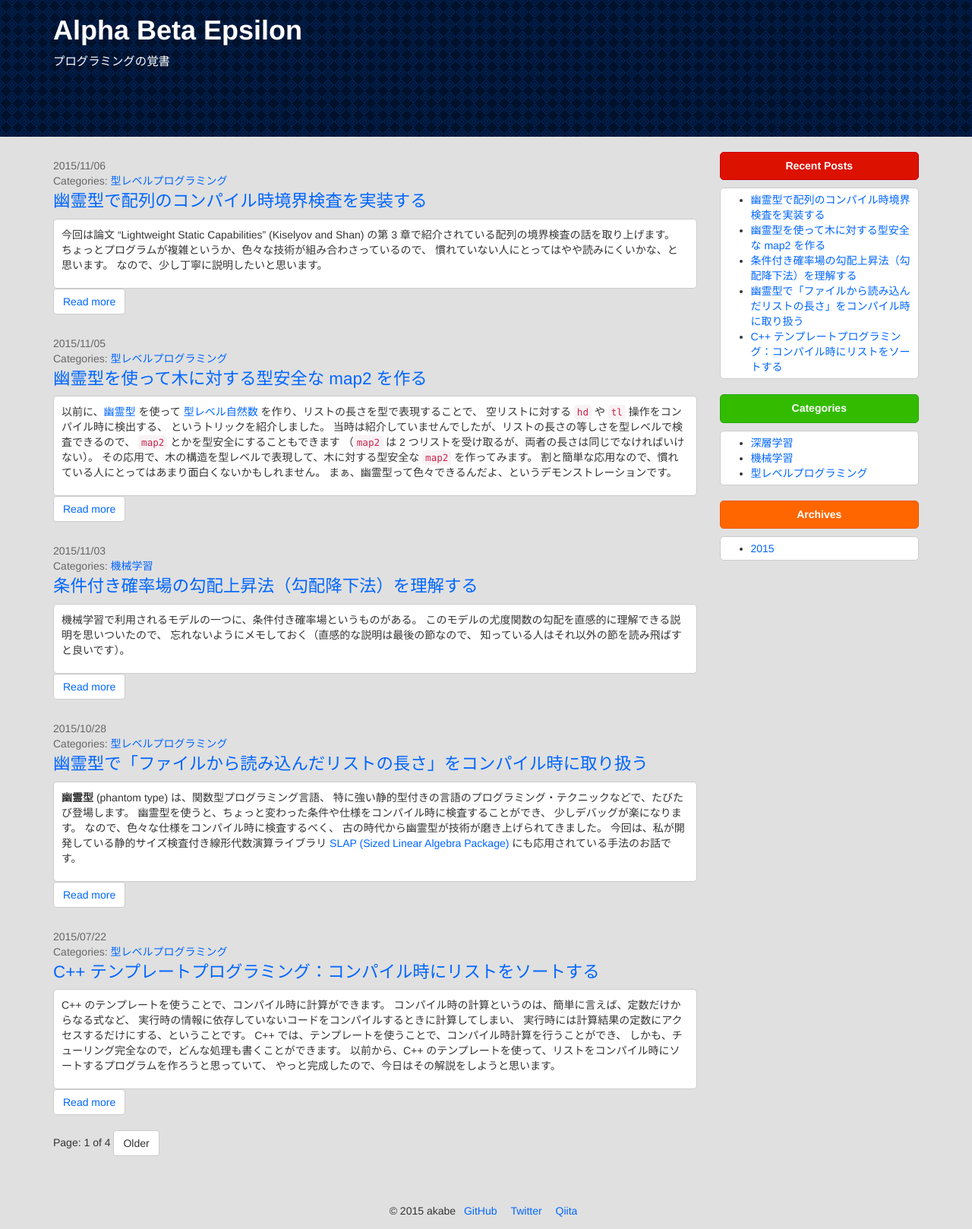
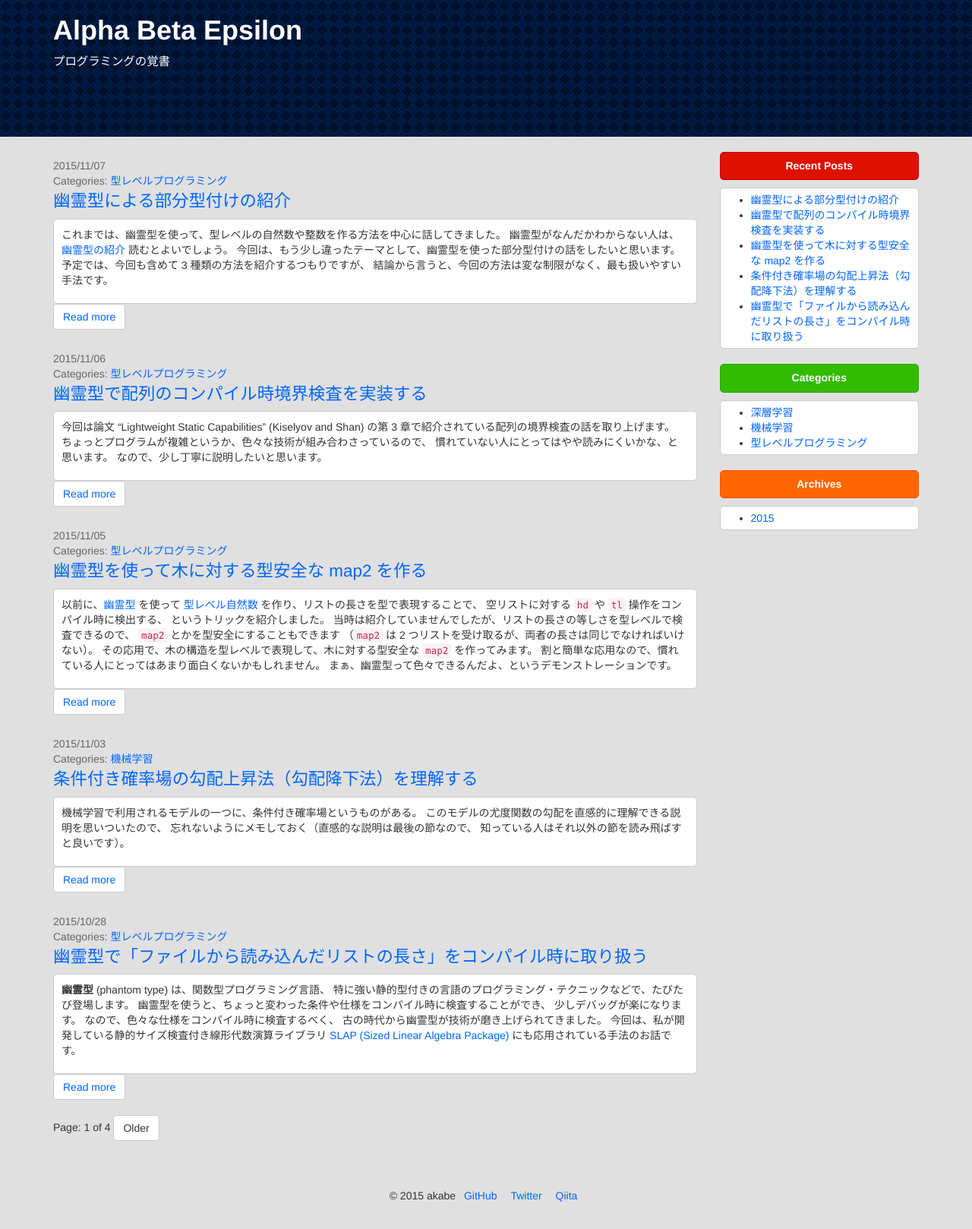
Before and after one commit to akabe/akabe.github.io, a Jekyll site: the page built from index.html, in a window 1280 px wide. Shown: the whole page at 76% size. Built offline with Jekyll 4.4.1, drawn with Linux system fonts in a browser that asks for light colours; Markdown is read by kramdown in place of the engine named in the settings; the list of posts is cut into pages by our own code; some of the changed lines change nothing that is shown.

Commit message:
Add 2015/11/07

````diff
--- /dev/null
+++ b/_posts/2015-11-07-PhantomTypeSubtypingIntro.md
@@ -0,0 +1,268 @@
+---
+layout: post
+title: "幽霊型による部分型付けの紹介"
+date: 2015-11-07
+category: 型レベルプログラミング
+---
+
+これまでは、幽霊型を使って、型レベルの自然数や整数を作る方法を中心に話してきました。
+幽霊型がなんだかわからない人は、
+[幽霊型の紹介]({{ site.baseurl }}/2015/06/PhantomTypeIntro/)
+読むとよいでしょう。
+今回は、もう少し違ったテーマとして、幽霊型を使った部分型付けの話をしたいと思います。
+予定では、今回も含めて 3 種類の方法を紹介するつもりですが、
+結論から言うと、今回の方法は変な制限がなく、最も扱いやすい手法です。
+
+# 基礎知識
+
+## 部分型って何？
+
+この記事では、便宜上、型は値の集合である、と思うことにしましょう
+（値の集合だと、一般的な型の定義としては狭すぎますが、あくまで説明の都合です）。
+例えば、`int` 型は整数の集合 $\\mathbb{Z}$、`nat` 型は自然数の集合 $\\mathbb{N}$、
+という具合に対応します。
+集合には、部分集合として包含関係があり、先程の例では $\\mathbb{N} \\subseteq \\mathbb{Z}$ です。
+`int` 型と `nat` 型についても、部分集合のような、型の上での大小関係を考えることができ、
+それが部分型です。
+`nat <: int`（`nat` は `int` の部分型）であり、
+`nat` 型を持つ式は `int` 型として解釈しても、安全です。
+例えば、`3 : nat` や `(1 + 2) : nat` を `3 : int` や `(1 + 2) : int` と思っても、
+別に問題はありません。
+でも、`int` 型の式を `nat` 型として解釈するのは危険です（例えば、`-4 : int` など）。
+
+|      | 自然数        |              | 整数          |
+|:----:|:-------------:|:------------:|:-------------:|
+| 集合 | $\\mathbb{N}$ | $\\subseteq$ | $\\mathbb{Z}$ |
+| 型   | `nat`         | `<:`         | `int`         |
+
+一般に、型 `t` を持つ任意の式が、型 `s` が期待される文脈で安全に使用できるとき、
+`t` は `s` の**部分型** (subtype) と言い、`t <: s` と書きます。
+身近な例だと、C や Java が `int` 型の値を `float` や `double` に暗黙に型変換してくれたり、
+オブジェクト指向のクラスの継承に近い（厳密には微妙に違う [[Su06](#Su06), [Co90](#Co90)]）。
+
+特定の種類の型に対してだけ、部分型付けを許していているプログラミング言語は多いです。
+例えば、OCaml だと多相バリアントやクラスでは部分型関係を使うことができるけど、
+好きな型にユーザ定義の部分型関係を導入することはできません。
+でも、無理やり部分型付けしたくなることもある。そこで、幽霊型の出番ですよ。
+早速、幽霊型のトリックの話をしたいところですが、次回の記事でも重要になる基礎知識のお話に、
+もうちょっとだけ、お付き合いください。
+
+## 共変と反変
+
+関数型の部分型関係がややトリッキーなので、紹介しておきます。
+`int -> nat` と `int -> int` について、`int -> nat <: int -> int` というのは直感的ですね。
+関数の戻り値である `nat` 型の値を `int` 型と思って使っても、安全です。
+では、`nat -> int` と `int -> int` はどうでしょうか？
+実は、さっきとは逆で、`int -> int <: nat -> int` になるのです！
+`nat -> int` 型の関数には、`nat` 型の値しか渡されないので、
+定義域を広げて `int -> int` としても大丈夫です。
+でも、もし仮に `nat -> int <: int -> int` と逆にしてしまうと、
+`nat -> int` 型の関数に `-42 : int` とかが渡されてしまう可能性があるので、型安全性が壊れます。
+
+一般的には、
+
+- `arg_ty1 :> arg_ty2` かつ `ret_ty1 <: ret_ty2` ならば、`arg_ty1 -> ret_ty1 <: arg_ty2 -> ret_ty2`
+
+となります。
+戻り値型の部分型不等号の向きは、関数型の部分型不等号の向きと同じであり、これを**共変** (covariant) と言います。
+一方で、引数型の部分型不等号の向きは逆であり、これを**反変** (contravariant) と言います。
+
+より一般に、共変・反変は関数型だけでなく、型演算子（のパラメータ）についても言えます。
+型演算子 `'a t` について、
+
+- `s1 <: s2` ならば `s1 t <: s2 t` であるとき、`'a` は共変
+- `s1 :> s2` ならば `s1 t <: s2 t` であるとき、`'a` は反変
+
+ちなみに、`s1 <: s2` でも `s1 :> s2` でも、`s1 t` と `s2 t` に部分型関係が成立しない場合は、
+**不変** (invariant) と言います。
+例えば、`'a list` は共変ですが、`'a ref` は不変です。
+関数型について言えば、`'a -> 'b` の `'a` は反変で、`'b` は共変です。
+
+# 幽霊型でユーザ定義の部分型関係を導入する
+
+今回は、ユーザ定義型のうち、特定の種類の型（クラスなど）にのみ、
+部分型付けを許すようなプログラミング言語を対象とした方法を紹介します。
+この方法を使うと、部分型付けがサポートされていないユーザ定義型に、部分型付けを導入することができます。
+OCaml では、多相バリアントとクラスで部分型付けをサポートしているので、
+これを使って、適当な型に部分型関係を導入してみましょう。
+
+## 多相バリアント・バージョン
+
+多相バリアントについて知らない人は、[OCaml マニュアル（和訳）4.2 多相バリアント ](http://ocaml.jp/refman/ch04s02.html)
+を読んでください。
+今回は、`float` と `int` について、`int <: float` のような部分型関係を導入しましょう。
+C や Java における、整数から浮動小数点数への暗黙の型変換のようなものです
+（ただし、今回は浮動小数点数から整数への暗黙の型変換を許さない）。
+今回は、幽霊型トリックの話なので、実行の効率とかは無視します。
+プログラムは以下のようになります。
+
+```OCaml
+module M1 : sig
+  type 'a t
+  val int : int -> [> `Int ] t                          (* 整数を wrap する *)
+  val float : float -> [> `Int | `NonInt ] t            (* 浮動小数点数を wrap する *)
+  val to_string : 'a t -> string                        (* 文字列へ変換 *)
+  val (+) : 'a t -> 'a t -> 'a t                        (* 加算（減算・乗算・除算も同様） *)
+  val (mod) : [< `Int ] t -> [< `Int ] t -> [> `Int ] t (* 剰余算に浮動小数点は許さない！ *)
+end = struct
+  type 'a t = Int of int | Float of float
+  let int x = Int x
+  let float x = Float x
+  let to_string = function
+    | Int x -> "Int " ^ string_of_int x
+    | Float x -> "Float " ^ string_of_float x
+  let (+) x y = match x, y with
+    | Int x, Int y -> Int (x + y)
+    | Int x, Float y -> Float (float_of_int x +. y)
+    | Float x, Int y -> Float (x +. float_of_int y)
+    | Float x, Float y -> Float (x +. y)
+  let (mod) x y = match x, y with
+    | Int x, Int y -> Int (x mod y)
+    | _ -> assert false (* 幽霊型が浮動小数点数は渡されないことを保証する *)
+end
+```
+
+最大のポイントは、「幽霊型変数 `'a` に多相バリアント型を代入し、
+多相バリアント型の部分型付けを利用して、`'a t` に部分型付けを導入」している点です。
+
+- `int` に対応する型を ``[> `Int ] t``、
+- `float` に対応する型を ``[> `Int | `NonInt ] t``（整数 `` `Int`` と非整数 `` `NonInt`` を含む型、という気持ち）
+
+としていて、``[> `Int] <: [> `Int | `NonInt ]`` なので、
+``[> `Int ] t`` から ``[> `Int | `NonInt ] t`` へ型を付け替えることはできますが、
+その逆はできません。
+
+言葉で説明するよりも、対話環境で型を見ながら、うまくいくのか確認してみましょう。
+例えば、
+
+```OCaml
+# open M1;;
+# let x = (int 42) + (int 123);;
+val x : _[> `Int ] t = <abstr>
+# to_string x;;
+- : bytes = "Int 165"
+```
+
+というように、整数同士の加算では ``[> `Int] t``（整数型）が返ってきます。
+今度は、整数と浮動小数点数を加算してみます。
+
+```OCaml
+# let y = (int 42) + (float 123.);;
+val y : _[> `Int | `NonInt ] t = <abstr>
+# to_string y;;
+- : bytes = "Float 165."
+```
+
+戻り値は ``[> `Int | `NonInt ] t``（浮動小数点数型）を持っています。
+``[> `Int ] t``（整数型）から ``[> `Int | `NonInt ] t``
+への変換が成功することが確認できました。
+
+では、次は、浮動小数点数型から整数型への変換（さっきとは逆方向の変換）が「失敗」することを確認します。
+
+```OCaml
+# mod (int 42) (int 3);; (* 整数同士の剰余算は成功する *)
+- : _[> `Int ] t = <abstr>
+# mod (int 42) (float 3.);; (* 浮動小数点数が混ざると失敗する *)
+File "subtyping.ml", line 34, characters 21-31:
+Error: This expression has type [> `Int | `NonInt ] t
+       but an expression was expected of type [< `Int ] t
+       The second variant type does not allow tag(s) `NonInt
+```
+
+ちなみに、上のコードでは `(mod)` の型を
+
+```OCaml
+val (mod) : [< `Int ] t -> [< `Int ] t -> [> `Int ] t
+```
+
+と書きましたが、今回の例に限って言えば、
+
+```OCaml
+val (mod) : [ `Int ] t -> [ `Int ] t -> [> `Int ] t
+```
+
+と、引数型に反変性の指定（`[< ...]`）をしなくても動作しますが、
+もっと複雑な部分型関係を扱う場合には、付けておいたほうが無難かと思います。
+
+## クラス・バージョン
+
+OCaml ではクラス型に対して構造的部分型が導入されているので、
+多相バリアントではなく、クラス型を使っても、一応同じことができます。
+
+```OCaml
+module M2 : sig
+  type int_tag = < foo : unit; baz : unit >
+  type float_tag = < foo : unit >
+  type +'a t (* 注意: 'a ではなく、+'a と書く！ *)
+  val int : int -> int_tag t
+  val float : float -> float_tag t
+  val to_string : 'a t -> string
+  val (+) : 'a t -> 'a t -> 'a t
+  val (mod) : int_tag t -> int_tag t -> int_tag t
+end = struct
+  type int_tag = < foo : unit; baz : unit >
+  type float_tag = < foo : unit >
+  type +'a t = Int of int | Float of float
+  (* 以下、M1 と同じ *)
+  let int x = Int x
+  let float x = Float x
+  let to_string = function
+    | Int x -> "Int " ^ string_of_int x
+    | Float x -> "Float " ^ string_of_float x
+  let (+) x y = match x, y with
+    | Int x, Int y -> Int (x + y)
+    | Int x, Float y -> Float (float_of_int x +. y)
+    | Float x, Int y -> Float (x +. float_of_int y)
+    | Float x, Float y -> Float (x +. y)
+  let (mod) x y = match x, y with
+    | Int x, Int y -> Int (x mod y)
+    | _ -> assert false (* 幽霊型が浮動小数点数は渡されないことを保証する *)
+end
+```
+
+クラス型 `< f1 : t1; f2 : t2; ... >` は型 `t1` のフィールド `f1`、型 `t2` のフィールド `f2`、･･･
+を持つクラス、という意味です。
+クラス型は、フィールドがより多い方が部分型になるので、`< foo : unit; baz : unit > <: < foo : unit >` です。
+ちょっと、型の見た目がゴテゴテしているので、`int_tag`、`float_tag` と名前を付けていますが、
+これらの型定義をインライン展開しても動作します。
+
+重要な点として、`'a t` 型の宣言のときに、`+'a t` と書いていることについて説明しておきます。
+これは、型変数 `'a` が共変ですよ、と OCaml コンパイラに教えてあげる宣言です。
+OCaml は型変数 1 つ 1 つについて、共変・反変・不変のいずれであるかを覚えている仕組みになっています。
+`'a` だけだと不変と思われてしまうので、明示的に共変であることを教えています。
+多相バリアントの時に、この注釈が必要なかったのに、クラスの時に必要になるのは、
+恐らく、多相バリアントの `[> ...]` や `[> ...]` が「共変・反変の情報を含む型変数」
+だからだと思います（すみません、ちょっと自信がない）。
+
+基本的に、モジュールの利用者側から見た使い方は、多相バリアントの場合と同じですが、
+部分型関係による型の付け替えには型強制 (coercion) が必要です。
+
+```OCaml
+# (int 42 :> float_tag t) + (float 123.);;
+- : float_tag t = <abstr>
+```
+
+私は、わざわざ `:>` を書かなければいけない理由を知りませんが、
+OCaml の仕様なので、兎に角書かなければいけない、ということは確かです。
+個人的に、クラス型を使う場合、型強制を書くのが面倒なので、
+多相バリアントの方がユーザ・フレンドリーだと思います。
+
+# まとめ
+
+今回は、幽霊型変数に部分型付けがサポートされた型を代入することで、
+ユーザ定義型にオレオレ部分型付けを導入する、というテクニックを紹介しました。
+ここでは、簡単な例だけ紹介しましたが、より難しい部分型付け関係もエンコードできます。
+また、OCaml 以外の言語でも、「部分型付けがサポートされた型」と「多相型」、
+「抽象型」の機能さえあれば、同じことが実現できます。
+
+# 参考資料
+
+- <span id="Su06">[Su06]</span>
+  住井英二郎．
+  [数理科学的バグ撲滅方法論のすすめ　第4回　関数型言語とオブジェクト指向、およびOCamlの"O"について](http://itpro.nikkeibp.co.jp/article/COLUMN/20061107/252787/)．
+  ITpro. 2006.
+- <span id="Co90">[Co90]</span>
+  Cook, William R. et al.
+  [Inheritance is Not Subtyping](http://dl.acm.org/citation.cfm?id=96721&dl=ACM&coll=portal).
+  In Proceedings of the 17th ACM SIGPLAN-SIGACT symposium on Principles of programming languages (POPL '90).
+  ACM.
--- a/css/theme.css
+++ b/css/theme.css
@@ -14,6 +14,15 @@ a:hover {
 a:visited {
   color: #3333cc;
   text-decoration: none;
+}
+
+table {
+  margin: 1ex auto;
+}
+
+td, th {
+  border: 1px solid #cccccc;
+  padding: 3px 5px;
 }
 
 /* boxes */
````
